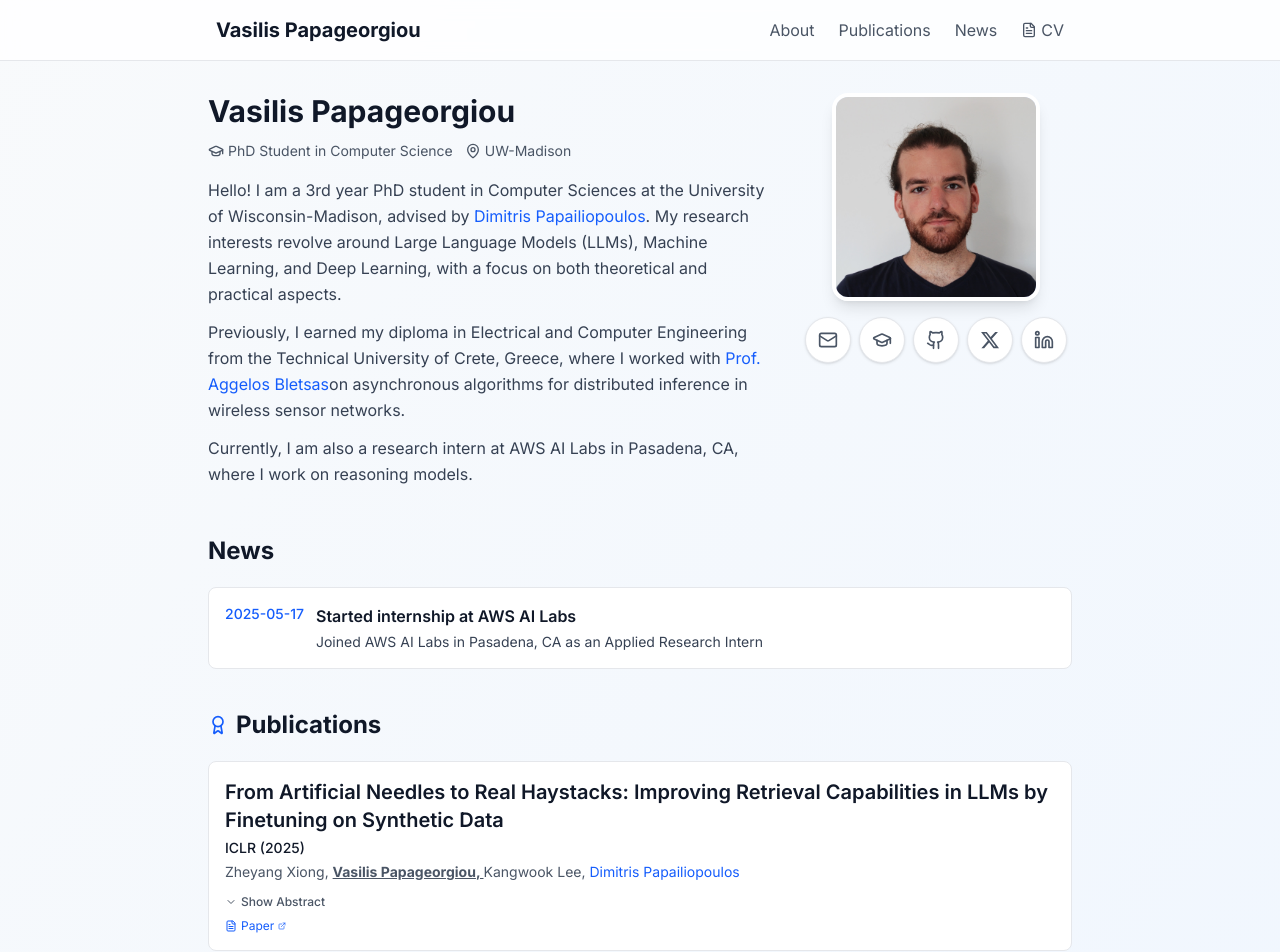
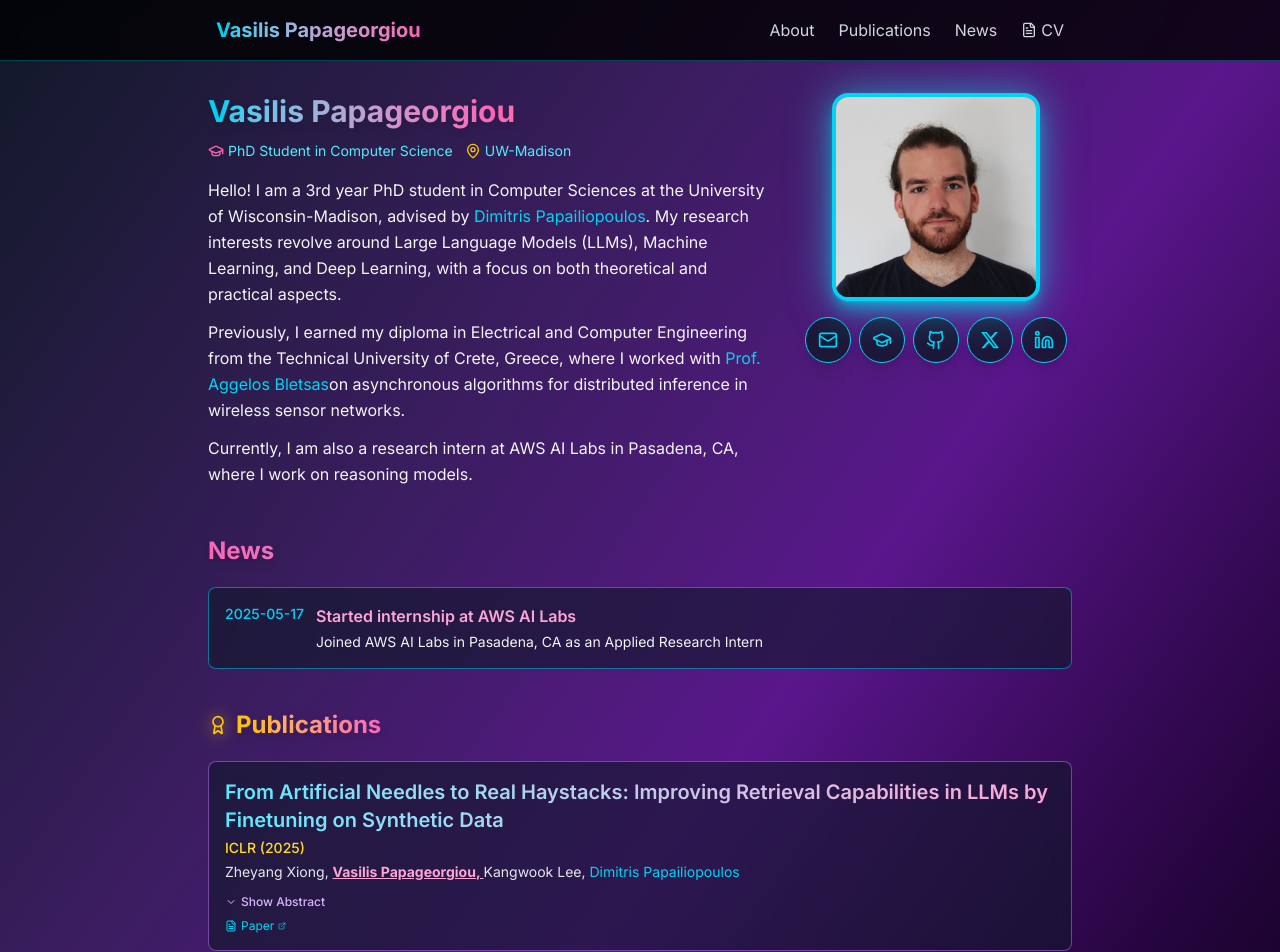
Before and after one commit to v-papageorgiou/v-papageorgiou.github.io, a Next.js app: page / in a window 1280 px wide. Shown: the top 952 px of the page. Built offline with nearby package versions, Linux system fonts and the light colour scheme.

Commit message:
neon theme

```diff
--- a/src/app/page.tsx
+++ b/src/app/page.tsx
@@ -59,7 +59,7 @@ export default function Home() {
     setExpandedAbstracts(newExpanded);
   };
   return (
-    <div className="min-h-screen bg-gradient-to-br from-slate-50 to-blue-50">
+    <div className="min-h-screen bg-black bg-gradient-to-br from-gray-900 via-purple-900 to-black">
       {/* Header */}
       <Navigation />
 
@@ -68,30 +68,30 @@ export default function Home() {
         <section id="about" className="mb-12">
           <div className="grid grid-cols-1 md:grid-cols-3 gap-6 items-start">
             <div className="md:col-span-2">
-              <h1 className="text-3xl font-bold text-gray-900 mb-3">
+              <h1 className="text-3xl font-bold text-transparent bg-gradient-to-r from-cyan-400 via-pink-400 to-yellow-400 bg-clip-text mb-3 drop-shadow-lg">
                 Vasilis Papageorgiou
               </h1>
-              <div className="flex items-center space-x-3 text-gray-600 mb-4 text-sm">
+              <div className="flex items-center space-x-3 text-cyan-300 mb-4 text-sm">
                 <div className="flex items-center space-x-1">
-                  <GraduationCap className="w-4 h-4" />
+                  <GraduationCap className="w-4 h-4 text-pink-400" />
                   <span>PhD Student in Computer Science</span>
                 </div>
                 <div className="flex items-center space-x-1">
-                  <MapPin className="w-4 h-4" />
+                  <MapPin className="w-4 h-4 text-yellow-400" />
                   <span>UW-Madison</span>
                 </div>
               </div>
 
-              <div className="prose prose-base text-gray-700 text-base leading-relaxed">
+              <div className="prose prose-base text-gray-100 text-base leading-relaxed">
                 <p className="mb-3">
                   Hello! I am a 3rd year PhD student in Computer Sciences at the University of Wisconsin-Madison,
-                  advised by <a href={getColleagueLink("Dimitris Papailiopoulos")} className="text-blue-600 hover:text-blue-800">Dimitris Papailiopoulos</a>.
+                  advised by <a href={getColleagueLink("Dimitris Papailiopoulos")} className="text-cyan-400 hover:text-pink-400 transition-colors duration-300 hover:drop-shadow-[0_0_8px_rgba(236,72,153,0.8)]">Dimitris Papailiopoulos</a>.
                   My research interests revolve around Large Language Models (LLMs), Machine Learning, and Deep Learning,
                   with a focus on both theoretical and practical aspects.
                 </p>
                 <p className="mb-3">
                   Previously, I earned my diploma in Electrical and Computer Engineering from the Technical University of Crete,
-                  Greece, where I worked with <a href={getColleagueLink("Aggelos Bletsas")} className="text-blue-600 hover:text-blue-800">Prof. Aggelos Bletsas</a>
+                  Greece, where I worked with <a href={getColleagueLink("Aggelos Bletsas")} className="text-cyan-400 hover:text-pink-400 transition-colors duration-300 hover:drop-shadow-[0_0_8px_rgba(236,72,153,0.8)]">Prof. Aggelos Bletsas</a>
                   on asynchronous algorithms for distributed inference in wireless sensor networks.
                 </p>
                 <p className="mb-0">
@@ -103,7 +103,7 @@ export default function Home() {
             {/* Profile Image and Social Links */}
             <div className="flex flex-col items-center">
               <div className="relative mb-4">
-                <div className="w-52 h-52 rounded-2xl overflow-hidden border-4 border-white shadow-lg bg-gradient-to-br from-blue-100 to-indigo-200">
+                <div className="w-52 h-52 rounded-2xl overflow-hidden border-4 border-cyan-400 shadow-lg bg-gradient-to-br from-purple-800 to-pink-800 shadow-cyan-400/50 drop-shadow-[0_0_20px_rgba(34,211,238,0.6)]">
                   <Image
                     src="/profile.jpg"
                     alt="Vasilis Papageorgiou"
@@ -124,11 +124,11 @@ export default function Home() {
                       key={link.name}
                       href={link.href}
                       title={link.name}
-                      className="p-3 bg-white rounded-full border border-gray-200 hover:border-blue-300 hover:bg-blue-50 transition-all duration-200 group shadow-sm"
+                      className="p-3 bg-gray-900/80 rounded-full border border-cyan-400 hover:border-pink-400 hover:bg-purple-900/60 transition-all duration-300 group shadow-lg hover:shadow-pink-400/50 hover:drop-shadow-[0_0_15px_rgba(236,72,153,0.8)]"
                       target={link.href.startsWith('http') ? '_blank' : undefined}
                       rel={link.href.startsWith('http') ? 'noopener noreferrer' : undefined}
                     >
-                      <Icon className="w-5 h-5 text-gray-600 group-hover:text-blue-600" />
+                      <Icon className="w-5 h-5 text-cyan-400 group-hover:text-pink-400 transition-colors duration-300" />
                     </a>
                   );
                 })}
@@ -139,16 +139,16 @@ export default function Home() {
 
         {/* News */}
         <section id="news" className="mb-10">
-          <h2 className="text-2xl font-bold text-gray-900 mb-5">News</h2>
+          <h2 className="text-2xl font-bold text-transparent bg-gradient-to-r from-pink-400 to-cyan-400 bg-clip-text mb-5 drop-shadow-lg">News</h2>
 
           <div className="space-y-3">
             {news.map((item, index) => (
-              <div key={index} className="bg-white rounded-lg p-4 border border-gray-200 hover:border-blue-300 hover:shadow-md transition-all duration-200">
+              <div key={index} className="bg-gray-900/60 backdrop-blur-md rounded-lg p-4 border border-cyan-400/50 hover:border-pink-400 hover:shadow-lg hover:shadow-pink-400/30 transition-all duration-300 hover:drop-shadow-[0_0_15px_rgba(236,72,153,0.4)]">
                 <div className="flex items-start space-x-3">
-                  <div className="text-blue-600 font-medium text-sm min-w-fit">{item.date}</div>
+                  <div className="text-cyan-400 font-medium text-sm min-w-fit">{item.date}</div>
                   <div>
-                    <h3 className="font-semibold text-gray-900 mb-1 text-base">{item.title}</h3>
-                    <p className="text-gray-700 text-sm">{item.description}</p>
+                    <h3 className="font-semibold text-pink-300 mb-1 text-base">{item.title}</h3>
+                    <p className="text-gray-100 text-sm">{item.description}</p>
                   </div>
                 </div>
               </div>
@@ -159,8 +159,8 @@ export default function Home() {
         {/* Publications */}
         <section id="publications" className="mb-10">
           <div className="flex items-center space-x-2 mb-5">
-            <Award className="w-5 h-5 text-blue-600" />
-            <h2 className="text-2xl font-bold text-gray-900">Publications</h2>
+            <Award className="w-5 h-5 text-yellow-400 drop-shadow-[0_0_8px_rgba(250,204,21,0.8)]" />
+            <h2 className="text-2xl font-bold text-transparent bg-gradient-to-r from-yellow-400 to-pink-400 bg-clip-text drop-shadow-lg">Publications</h2>
           </div>
 
           <div className="space-y-4">
@@ -168,16 +168,16 @@ export default function Home() {
               const isExpanded = expandedAbstracts.has(index);
               const formattedAuthors = formatAuthors(pub.authors);
               return (
-                <div key={index} className="bg-white rounded-lg p-4 border border-gray-200 hover:border-blue-300 hover:shadow-md transition-all duration-200">
-                  <h3 className="text-xl font-semibold text-gray-900 mb-1">{pub.title}</h3>
-                  <p className="text-gray-900 font-medium mb-1 text-sm">{pub.venue} ({pub.year})</p>
-                  <p className="text-gray-600 mb-3 text-sm">
+                <div key={index} className="bg-gray-900/60 backdrop-blur-md rounded-lg p-4 border border-purple-400/50 hover:border-cyan-400 hover:shadow-lg hover:shadow-cyan-400/30 transition-all duration-300 hover:drop-shadow-[0_0_15px_rgba(34,211,238,0.4)]">
+                  <h3 className="text-xl font-semibold text-transparent bg-gradient-to-r from-cyan-300 to-pink-300 bg-clip-text mb-1">{pub.title}</h3>
+                  <p className="text-yellow-300 font-medium mb-1 text-sm">{pub.venue} ({pub.year})</p>
+                  <p className="text-gray-200 mb-3 text-sm">
                     {formattedAuthors.map((author, i) => (
-                      <span key={i} className={author.name === "Vasilis Papageorgiou" ? "font-bold underline" : ""}>
+                      <span key={i} className={author.name === "Vasilis Papageorgiou" ? "font-bold underline text-pink-300" : ""}>
                         {author.link && author.link !== "#" ? (
                           <a
                             href={author.link}
-                            className="text-blue-600 hover:text-blue-800 hover:underline"
+                            className="text-cyan-400 hover:text-pink-400 hover:underline transition-colors duration-300 hover:drop-shadow-[0_0_8px_rgba(236,72,153,0.8)]"
                             target="_blank"
                             rel="noopener noreferrer"
                           >
@@ -194,7 +194,7 @@ export default function Home() {
                   {/* Abstract Toggle Button */}
                   <button
                     onClick={() => toggleAbstract(index)}
-                    className="flex items-center space-x-1 text-gray-600 hover:text-blue-600 transition-colors mb-2"
+                    className="flex items-center space-x-1 text-purple-300 hover:text-cyan-400 transition-colors duration-300 mb-2 hover:drop-shadow-[0_0_8px_rgba(34,211,238,0.6)]"
                   >
                     {isExpanded ? (
                       <ChevronUp className="w-3 h-3" />
@@ -208,8 +208,8 @@ export default function Home() {
 
                   {/* Collapsible Abstract */}
                   {isExpanded && (
-                    <div className="mb-3 p-3 bg-gray-50 rounded-lg border-l-4 border-blue-500">
-                      <p className="text-gray-700 text-xs leading-relaxed">{pub.abstract}</p>
+                    <div className="mb-3 p-3 bg-purple-900/40 rounded-lg border-l-4 border-cyan-400 backdrop-blur-sm">
+                      <p className="text-gray-100 text-xs leading-relaxed">{pub.abstract}</p>
                     </div>
                   )}
 
@@ -218,7 +218,7 @@ export default function Home() {
                       href={pub.links.paper}
                       target="_blank"
                       rel="noopener noreferrer"
-                      className="flex items-center space-x-1 text-blue-600 hover:text-blue-800 text-xs"
+                      className="flex items-center space-x-1 text-cyan-400 hover:text-pink-400 text-xs transition-colors duration-300 hover:drop-shadow-[0_0_8px_rgba(236,72,153,0.8)]"
                     >
                       <FileText className="w-3 h-3" />
                       <span>Paper</span>
@@ -229,7 +229,7 @@ export default function Home() {
                         href={pub.links.code}
                         target="_blank"
                         rel="noopener noreferrer"
-                        className="flex items-center space-x-1 text-blue-600 hover:text-blue-800 text-xs"
+                        className="flex items-center space-x-1 text-cyan-400 hover:text-pink-400 text-xs transition-colors duration-300 hover:drop-shadow-[0_0_8px_rgba(236,72,153,0.8)]"
                       >
                         <Github className="w-3 h-3" />
                         <span>Code</span>
@@ -245,12 +245,12 @@ export default function Home() {
       </main>
 
       {/* Footer */}
-      <footer className="bg-gray-900 text-white py-12">
+      <footer className="bg-black border-t border-cyan-400/30 text-white py-12">
         <div className="max-w-4xl mx-auto px-6 text-center">
-          <p className="text-gray-400 mb-4">
+          <p className="text-gray-300 mb-4">
             © 2025 Vasilis Papageorgiou. All rights reserved.
           </p>
-          <p className="text-gray-500 text-sm">
+          <p className="text-gray-400 text-sm">
             PhD Student in Computer Sciences at the University of Wisconsin-Madison
           </p>
         </div>
--- a/src/components/Navigation.tsx
+++ b/src/components/Navigation.tsx
@@ -13,10 +13,10 @@ export default function Navigation() {
   ];
 
   return (
-    <header className="bg-white/80 backdrop-blur-sm border-b border-gray-200 sticky top-0 z-50">
+    <header className="bg-black/80 backdrop-blur-sm border-b border-cyan-400/30 sticky top-0 z-50">
       <div className="max-w-4xl mx-auto px-6 py-4">
         <nav className="flex justify-between items-center">
-          <h1 className="text-xl font-bold text-gray-900">Vasilis Papageorgiou</h1>
+          <h1 className="text-xl font-bold text-transparent bg-gradient-to-r from-cyan-400 to-pink-400 bg-clip-text drop-shadow-lg">Vasilis Papageorgiou</h1>
 
           {/* Desktop Navigation */}
           <div className="hidden md:flex space-x-6">
@@ -24,7 +24,7 @@ export default function Navigation() {
               <a
                 key={link.href}
                 href={link.href}
-                className="text-gray-600 hover:text-blue-600 transition-colors"
+                className="text-gray-300 hover:text-cyan-400 transition-colors duration-300 hover:drop-shadow-[0_0_8px_rgba(34,211,238,0.8)]"
                 onClick={() => setIsOpen(false)}
               >
                 {link.label}
@@ -32,7 +32,7 @@ export default function Navigation() {
             ))}
             <a
               href="/cv.pdf"
-              className="flex items-center space-x-1 text-gray-600 hover:text-blue-600 transition-colors"
+              className="flex items-center space-x-1 text-gray-300 hover:text-pink-400 transition-colors duration-300 hover:drop-shadow-[0_0_8px_rgba(236,72,153,0.8)]"
             >
               <FileText className="w-4 h-4" />
               <span>CV</span>
@@ -41,7 +41,7 @@ export default function Navigation() {
 
           {/* Mobile Navigation Button */}
           <button
-            className="md:hidden p-2 text-gray-600 hover:text-blue-600"
+            className="md:hidden p-2 text-gray-300 hover:text-cyan-400 transition-colors duration-300"
             onClick={() => setIsOpen(!isOpen)}
             aria-label="Toggle navigation menu"
           >
@@ -51,13 +51,13 @@ export default function Navigation() {
 
         {/* Mobile Navigation Menu */}
         {isOpen && (
-          <div className="md:hidden mt-4 pb-4 border-t border-gray-200">
+          <div className="md:hidden mt-4 pb-4 border-t border-cyan-400/30">
             <div className="flex flex-col space-y-3 pt-4">
               {navLinks.map((link) => (
                 <a
                   key={link.href}
                   href={link.href}
-                  className="text-gray-600 hover:text-blue-600 transition-colors px-2 py-1"
+                  className="text-gray-300 hover:text-cyan-400 transition-colors duration-300 px-2 py-1 hover:drop-shadow-[0_0_8px_rgba(34,211,238,0.8)]"
                   onClick={() => setIsOpen(false)}
                 >
                   {link.label}
@@ -65,7 +65,7 @@ export default function Navigation() {
               ))}
               <a
                 href="/cv.pdf"
-                className="flex items-center space-x-1 text-gray-600 hover:text-blue-600 transition-colors px-2 py-1"
+                className="flex items-center space-x-1 text-gray-300 hover:text-pink-400 transition-colors duration-300 px-2 py-1 hover:drop-shadow-[0_0_8px_rgba(236,72,153,0.8)]"
                 onClick={() => setIsOpen(false)}
               >
                 <FileText className="w-4 h-4" />
```
